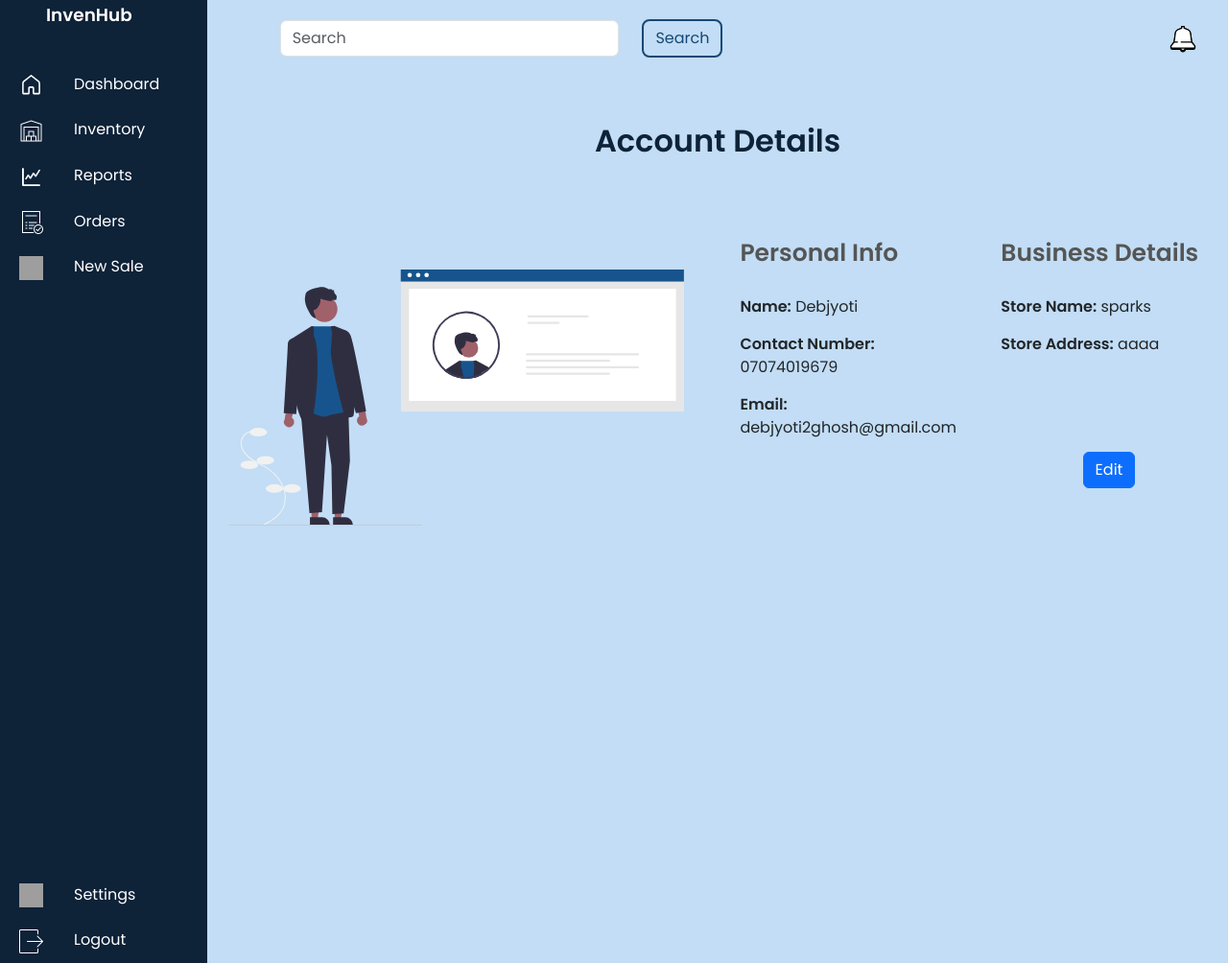
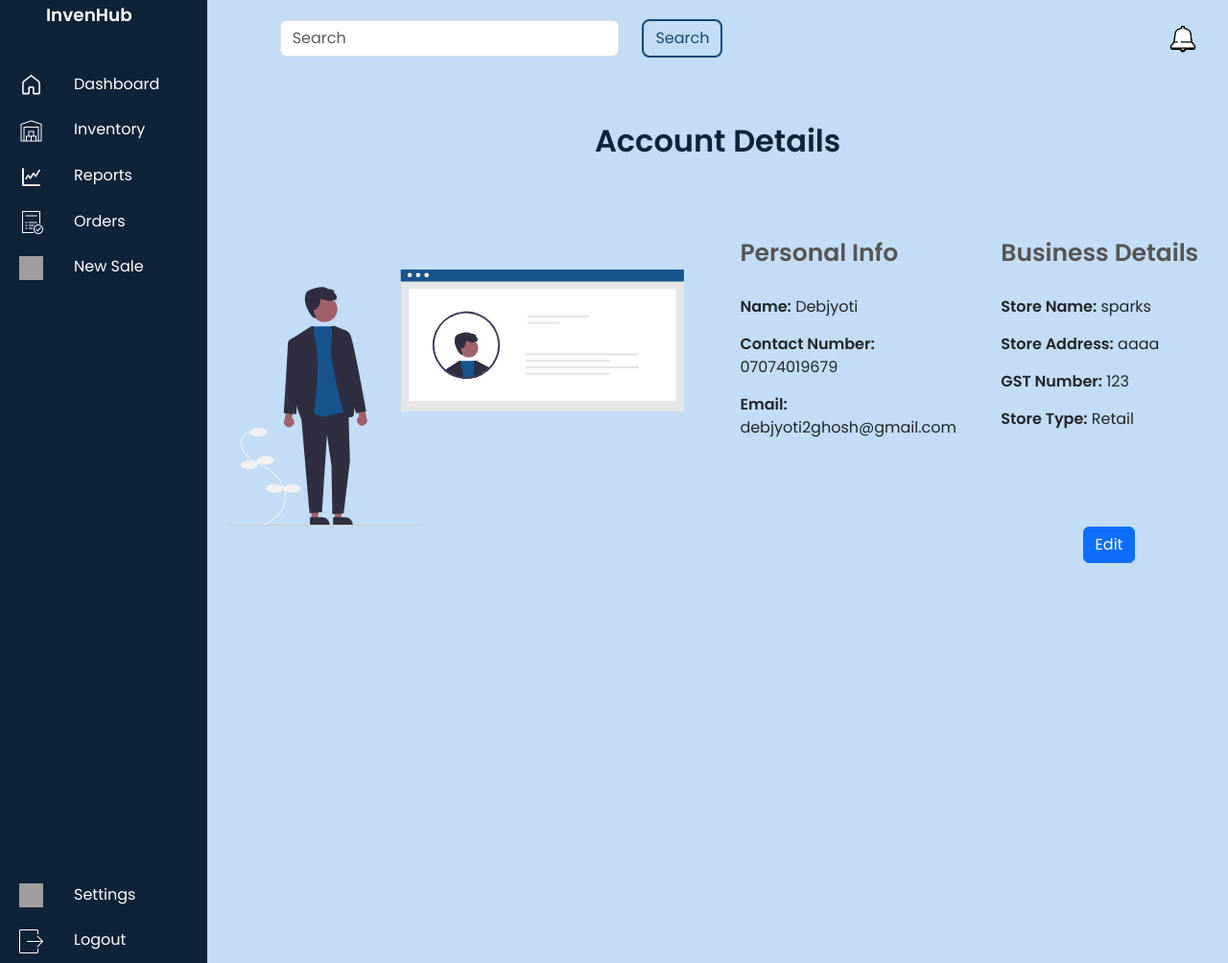
Before and after one commit to debjyoti71/InvenHub, a Flask app: page /account in a window 1280 px wide. Shown: the whole page at 96% size. Run offline with Flask 3, Linux system fonts and the light colour scheme; a user stored in the database is signed in; data comes from the database, SQL or seed files in the repository; some libraries are stand-ins or nearby versions; grey boxes are pictures that could not be loaded.

Commit message:
acoount bug fix

```diff
--- a/templates/account_details.html
+++ b/templates/account_details.html
@@ -194,14 +194,12 @@ button {
                                         <div class="info-row">
                                             <strong>Store Address:</strong> <span id="storeAddress">{{ store.store_address }}</span>
                                         </div>
-
-                                <!-- </div>
-                                <div class="info-row">
-                                    <strong>GST Number:</strong> <span id="gstNumber">{{ user.gst_number }}</span>
-                                </div>
-                                <div class="info-row">
-                                    <strong>Store Type:</strong> <span id="storeType">{{ user.store_type }}</span>
-                                </div> -->
+                                        <div class="info-row">
+                                            <strong>GST Number:</strong> <span id="gstNumber">{{ store.gstNumber }}</span>
+                                        </div>
+                                        <div class="info-row">
+                                            <strong>Store Type:</strong> <span id="storeType">{{ store.store_type }}</span>
+                                        </div>
 
                                     {% endfor %}
                                 {% endif %}
```
